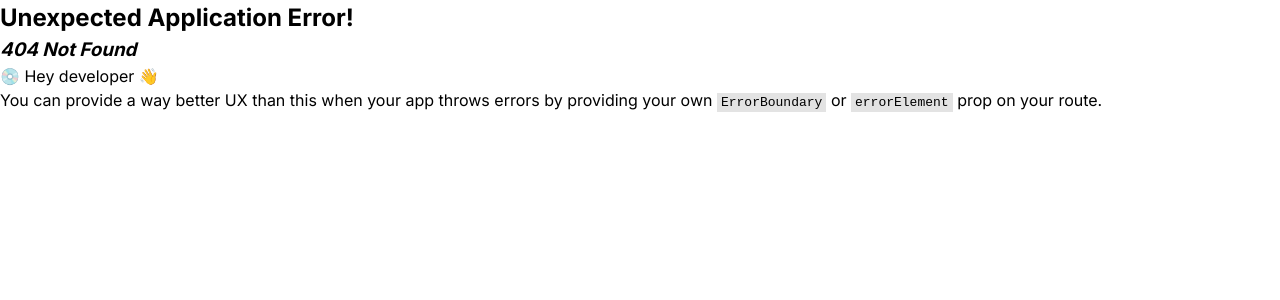
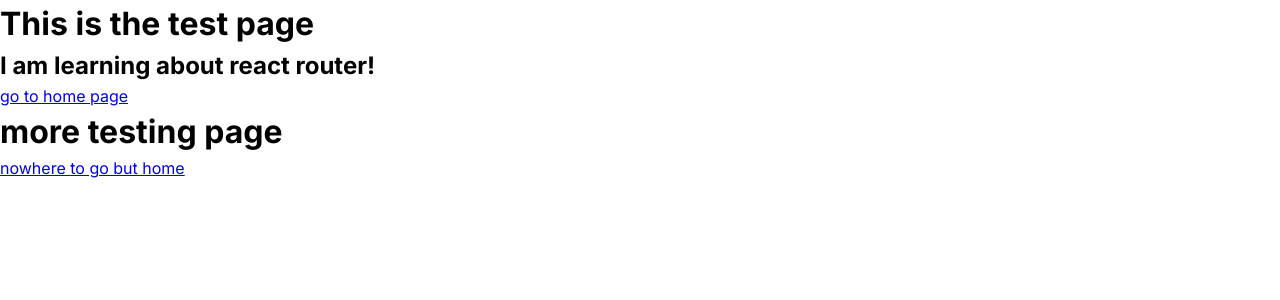
Before and after one commit to krs00/fs-todo, a React (Vite) app in the folder fs-todo-client/: page /testpage/moretesting in a window 1280 px wide. Before the commit this address had no page. Shown: the top 300 px of the page. Built offline with nearby package versions, Linux system fonts and the light colour scheme.

Commit message:
testing dynamic segments

```diff
--- /dev/null
+++ b/fs-todo-client/src/components/DefaultProfile.jsx
@@ -0,0 +1,5 @@
+const DefaultProfile = () => {
+    return <p>Oh, nothing to see here!</p>;
+};
+
+export default DefaultProfile;
--- a/fs-todo-client/src/main.jsx
+++ b/fs-todo-client/src/main.jsx
@@ -5,8 +5,10 @@
 import App from './App.jsx'
 
 import TestPage from './views/TestPage.jsx'
+import MoreTesting from "./views/MoreTesting.jsx";
 
 import './index.css'
+import DefaultProfile from "./components/DefaultProfile.jsx";
 
 const router = createBrowserRouter([
   {
@@ -16,6 +18,10 @@
   {
     path: "testpage",
     element: <TestPage />,
+    children: [
+      { index: true, element: <DefaultProfile /> },
+      { path: "moretesting", element: <MoreTesting /> }
+    ]
   },
 ]);
 
--- /dev/null
+++ b/fs-todo-client/src/views/MoreTesting.jsx
@@ -0,0 +1,15 @@
+import { Link } from "react-router-dom";
+
+function MoreTesting() {
+
+    return (
+      <>
+        <h1>more testing page</h1>
+
+        <Link to="/">nowhere to go but home</Link>
+
+      </>
+    )
+  }
+
+  export default MoreTesting
--- a/fs-todo-client/src/views/TestPage.jsx
+++ b/fs-todo-client/src/views/TestPage.jsx
@@ -1,4 +1,5 @@
 import { Link } from "react-router-dom";
+import { Outlet } from "react-router-dom";
 
 function TestPage() {
 
@@ -9,6 +10,8 @@
 
         <Link to="/">go to home page</Link>
 
+        <Outlet />
+
       </>
     )
   }
```
